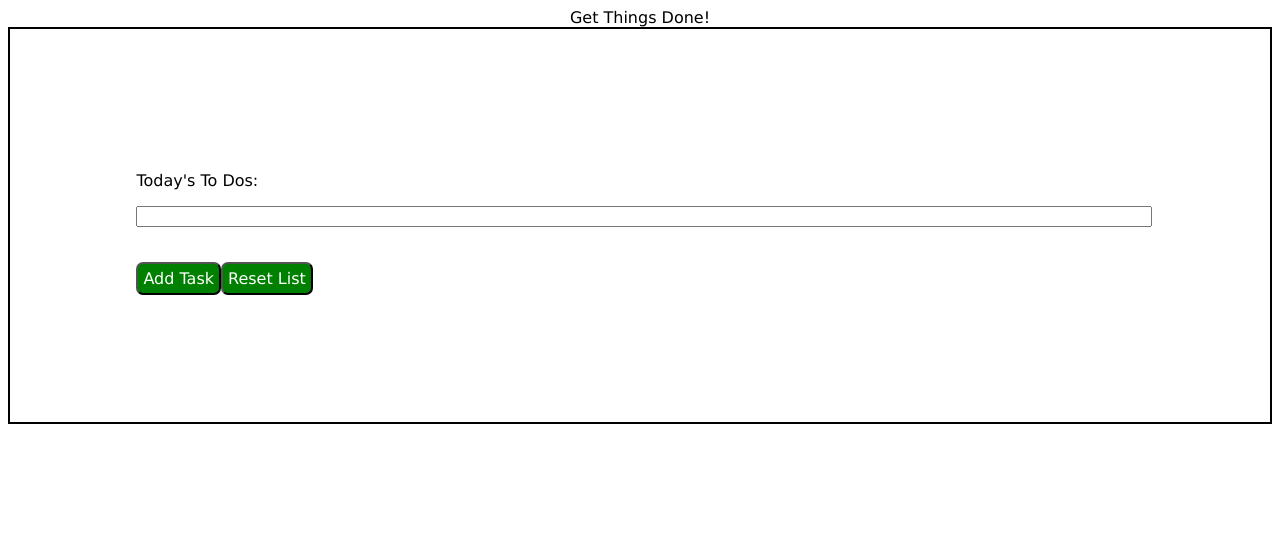
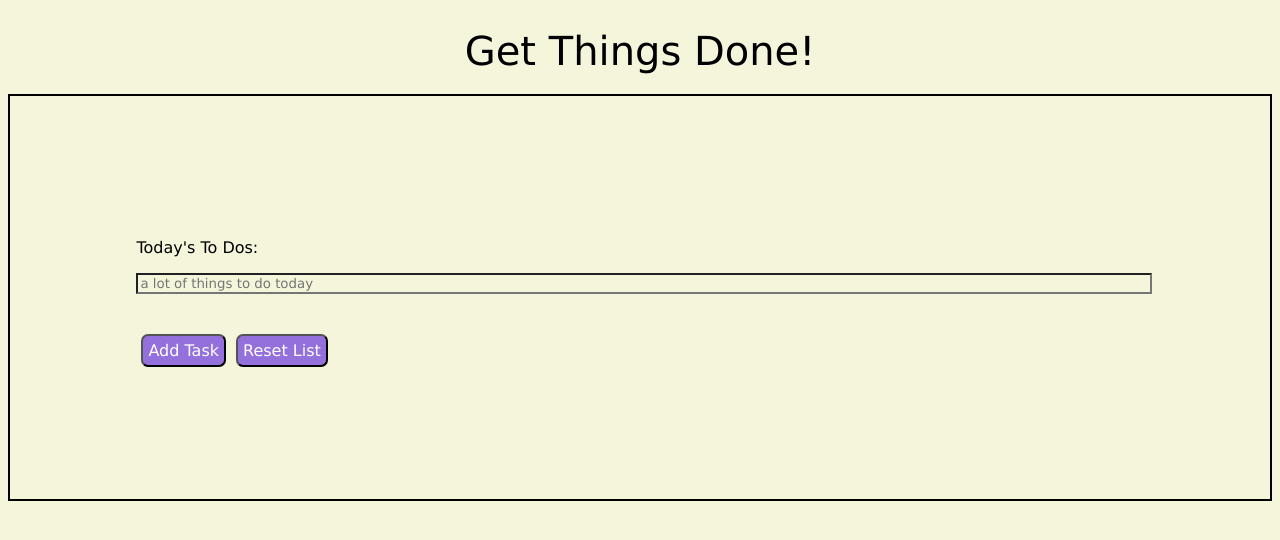
Before and after one commit to tpham912/to-do-tasks, a plain HTML site: page index.html in a window 1280 px wide. Drawn offline with Linux system fonts and the light colour scheme.

Commit message:
created layout

```diff
--- a/index.html
+++ b/index.html
@@ -6,13 +6,14 @@
     <meta name="viewport" content="width=device-width, initial-scale=1.0">
     <title>To Do List</title>
 </head>
-    <header style="text-align:center"> Get Things Done!</header>
+    <header> Get Things Done!</header>
+
 <body>
     <div class="add-box">
         <p>Today's To Dos:</p>
 
         <div>
-            <input type="text" id="task-name" class="input" name="name"/>
+            <input type="text" id="task-name" class="input" placeholder="a lot of things to do today"/>
         </div>
 
         <div class="buttons">
--- a/style.css
+++ b/style.css
@@ -1,6 +1,12 @@
 * {
     font-family: Verdana, Geneva, Tahoma, sans-serif;
+    background-color: beige;
+}
 
+header {
+    text-align: center;
+    font-size: 40px;
+    padding: 20px;
 }
 
 .add-box {
@@ -17,10 +23,11 @@ input {
 }
 
 .add-btn, .reset-btn {
-    background-color: green;
+    background-color: mediumpurple;
     border-radius: 7px;
     font-size: 16px;
     color: white;
     padding: 5px 5px;
+    margin: 5px;
 
 }
```
